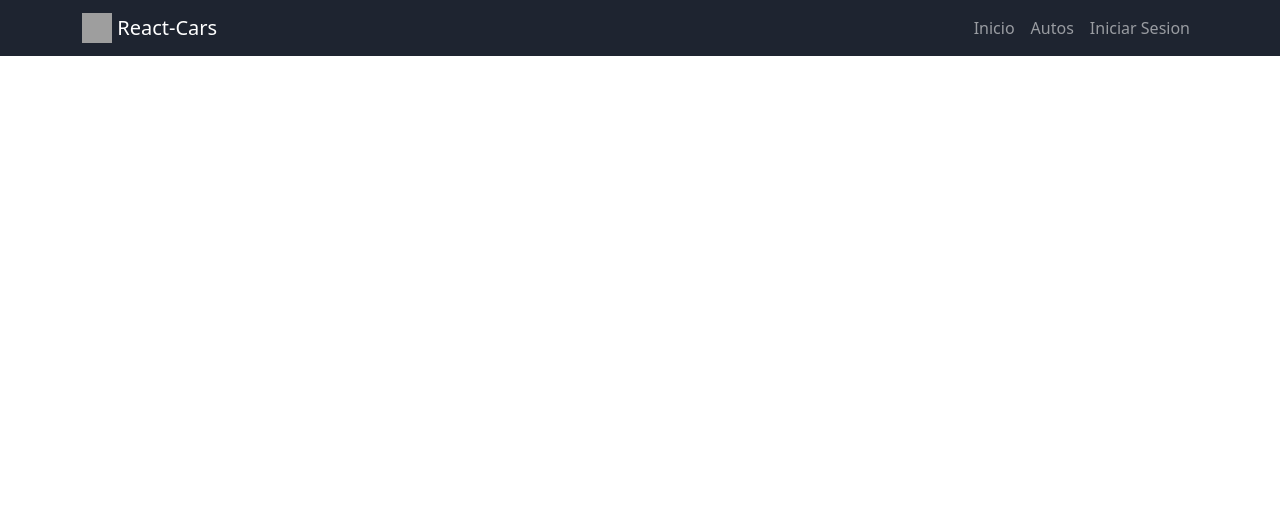
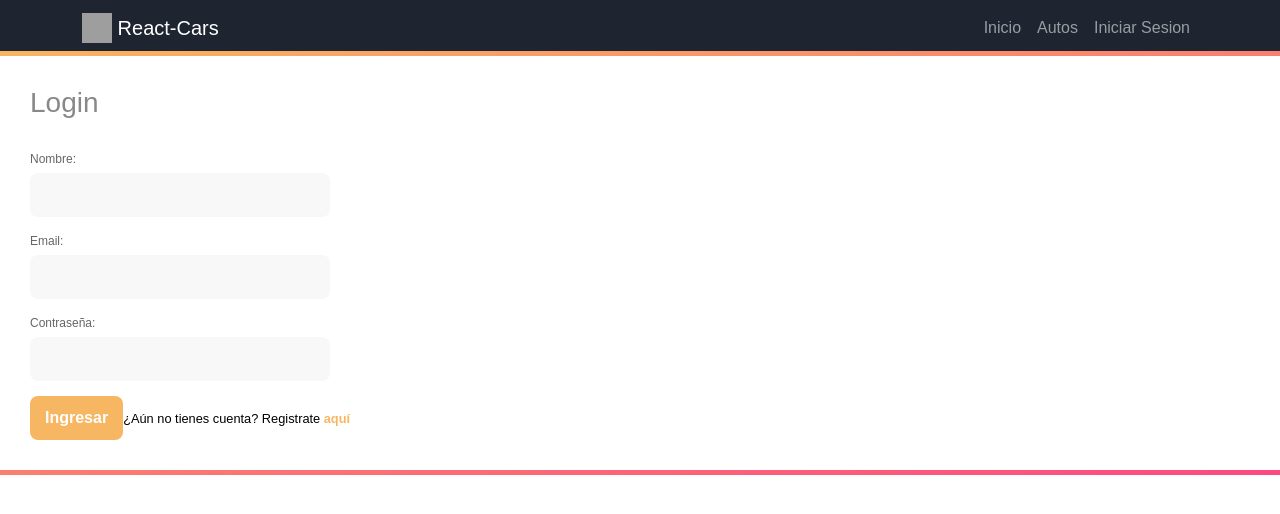
Before and after one commit to C3SC0-V4113/Alquiler-de-Automoviles, a React (Create React App) app: page /Login in a window 1280 px wide. Shown: the top 514 px of the page. Built offline with nearby package versions, Linux system fonts and the light colour scheme; grey boxes are pictures that could not be loaded.

Commit message:
Mejorando la lectura

```diff
--- a/src/components/navigation/WebNav.js
+++ b/src/components/navigation/WebNav.js
@@ -7,6 +7,7 @@ import {
 import { Switch, Route, Link } from "react-router-dom";
 import Home from "../views/home/Home";
 import Vehiculos from "../views/vehiculos/Vehiculos";
+import Login from "../views/login/Login";
 
 const WebNav = () => {
   return (
@@ -31,7 +32,7 @@ const WebNav = () => {
             <Nav>
               <Nav.Link as={Link} to="/">Inicio</Nav.Link>
               <Nav.Link as={Link} to="/Autos">Autos</Nav.Link>
-              <Nav.Link>Iniciar Sesion</Nav.Link>
+              <Nav.Link as={Link} to="/Login">Iniciar Sesion</Nav.Link>
             </Nav>
           </Navbar.Collapse>
         </Container>
@@ -39,6 +40,7 @@ const WebNav = () => {
       <Switch>
         <Route exact path="/" component={Home} />
         <Route path="/Autos" component={Vehiculos} />
+        <Route path="/Login" component={Login}/>
       </Switch>
     </>
   );
--- a/src/signin/Login.js
+++ b/src/components/views/login/LoginView.js
@@ -1,7 +1,8 @@
 import React, {useState} from 'react';
-import LoginForm from './componentes/LoginForm';
+import LoginForm from '../../common/web/LoginForm';
+import "./Login.css";
 
-function App() {
+function LoginView() {
   const adminUser = {
     email: "admin@admin.com",
     password: "admin123"
@@ -28,7 +29,7 @@ function App() {
     setUser({ name: "", email:""});
   }
   return (
-    <div className="App">
+    <div className="LoginView">
       {(user.email != "") ? (
         <div className="welcome">
           <h2>¡Bienvenido <span>{user.name}</span>!</h2>
@@ -41,4 +42,4 @@ function App() {
   );
 }
 
-export default App;
+export default LoginView;
```
Also changed, not shown: src/components/common/web/LoginForm.js (renamed from src/signin/componentes/LoginForm.js), src/components/views/login/Login.css (renamed from src/signin/Login.css), src/components/views/signup/Form.css (renamed from src/signup/Form.css), src/components/views/signup/Form.js (renamed from src/signup/Form.js), src/components/views/signup/FormSignup.js (renamed from src/signup/FormSignup.js), src/components/views/signup/FormSuccess.js (renamed from src/signup/FormSuccess.js), src/components/views/signup/useForm.js (renamed from src/signup/useForm.js), src/components/views/signup/validateInfo.js (renamed from src/signup/validateInfo.js).
